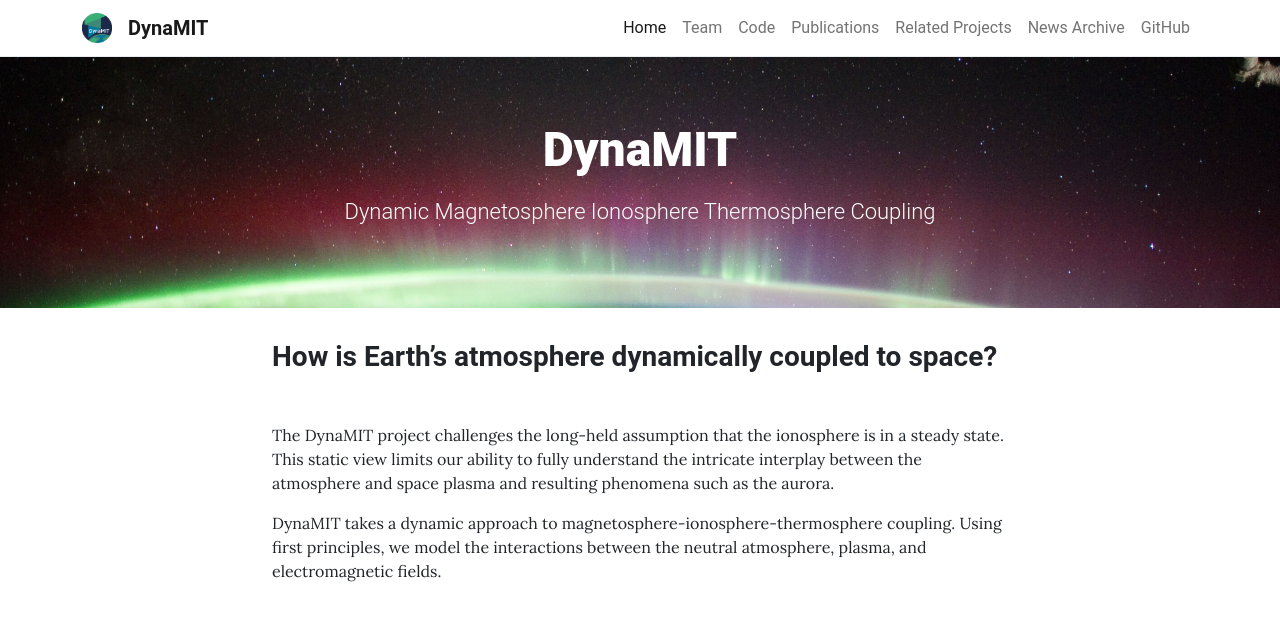
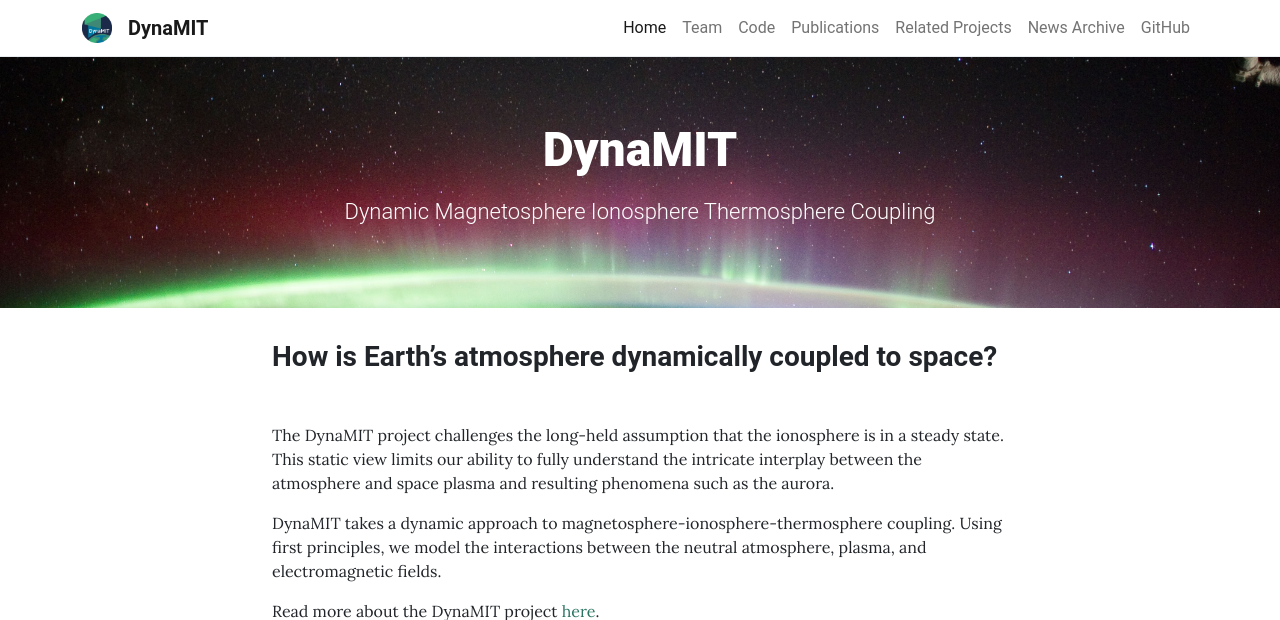
Before and after one commit to DynaMIT-uib/DynaMIT-uib.github.io, a Jekyll site: the page built from pages/home.md, in a window 1280 px wide, cut to the strip 0-620 px from the top of the page. Built offline with Jekyll 4.4.1, drawn with Linux system fonts in a browser that asks for light colours.

```diff
--- a/_data/team.yml
+++ b/_data/team.yml
@@ -4,10 +4,10 @@ team:
   - name: Karl M. Laundal
     role: PI, research professor # Will appear next to name
     image: assets/theme/images/Kalle_square400_400.jpg # Can be external link
-    description: | # Can be Markdown
+    description: > # Can be Markdown
       Magnetosphere/ionosphere physics, magnetosphere-ionosphere coupling, data analysis, model development, EZIE, EISCAT3D
 
-      testestesttesttestestesttesttestestesttesttestestesttesttestestesttesttestestesttesttestestesttesttestestesttesttestestesttesttestestesttesttestestesttest
+      ??testestesttesttestestesttesttestestesttesttestestesttesttestestesttesttestestesttesttestestesttesttestestesttesttestestesttesttestestesttesttestestesttest
     orcid: 0000-0001-5028-4943
     googlescholar: kZ-B-QQAAAAJ&hl
     # twitter: twitter_username
--- a/pages/home.md
+++ b/pages/home.md
@@ -12,6 +12,7 @@ The DynaMIT project challenges the long-held assumption that the ionosphere is i
 
 DynaMIT takes a dynamic approach to magnetosphere-ionosphere-thermosphere coupling. Using first principles, we model the interactions between the neutral atmosphere, plasma, and electromagnetic fields.
 
+Read more about the DynaMIT project [here](https://dynamit-uib.github.io/blog/2024/about-DynaMIT).
 
 
 
```
